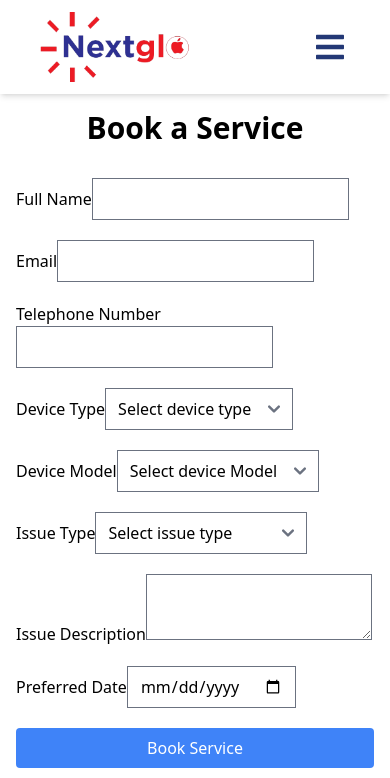
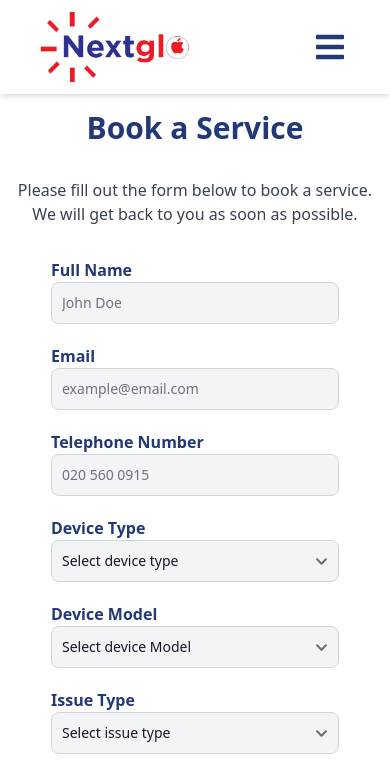
Before and after one commit to f90dErry/nextglo-repairs, a React (Vite) app: page /booking in a window 390 px wide. Shown: the top 778 px of the page. Built offline with nearby package versions, Linux system fonts and the light colour scheme.

Commit message:
booking page
Finished with the booking page on mobile screens, will have to add an animated image on large screens

```diff
--- a/src/components/Hero.jsx
+++ b/src/components/Hero.jsx
@@ -3,6 +3,7 @@ import iPad from '../assets/images/iPad.jpg'
 import iPhone from '../assets/images/iPhone.jpg'
 import Macbook from '../assets/images/Macbook.jpg'
 import { ReactTyped } from 'react-typed'
+import { Link } from 'react-router-dom'
 
 const Hero = () => {
   const [index, setIndex] = useState(0)
@@ -59,12 +60,14 @@ const Hero = () => {
           ensuring quality service and quick turnaround.
         </p>
 
-        <button
-          className='mt-8 bg-blue-900 text-white font-bold py-3 px-6 rounded-full
+        <Link to='/booking'>
+          <button
+            className='mt-8 bg-blue-900 text-white font-bold py-3 px-6 rounded-full
         md:hover:bg-red-600 md:hover:scale-105 md:transform md:transition-all md:duration-300 md:shadow-lg md:hover:shadow-xl'
-        >
-          Book a Session
-        </button>
+          >
+            Book a Session
+          </button>
+        </Link>
       </div>
 
       <div className='w-full h-[250px] md:max-w-[1400px] md:h-[350px] md:w-[600px] m-auto relative group'>
--- a/src/components/Navbar.jsx
+++ b/src/components/Navbar.jsx
@@ -35,6 +35,7 @@ const Navbar = () => {
           <Link
             key={item.link}
             to={item.link}
+            onClick={() => setIsMenuOpen(false)}
             className='text-blue-900 hover:underline-offset-8 hover:underline hover:text-red-500 transition-colors duration-200 font-bold text-lg'
           >
             {item.linkName}
--- a/src/components/ServiceOverview.jsx
+++ b/src/components/ServiceOverview.jsx
@@ -2,6 +2,7 @@ import React from 'react'
 import ipadVector from '../assets/images/ipadVector.png'
 import iphoneVector from '../assets/images/iphoneVector.png'
 import laptop from '../assets/images/laptop.png'
+import { Link } from 'react-router-dom'
 
 const ServiceOverview = () => {
   const repairs = [
@@ -41,12 +42,15 @@ const ServiceOverview = () => {
             alt='vector'
             className='h-[100px]  object-cover '
           />
-          <button
-            className='mt-8 text-blue-900 font-bold py-3 px-6 rounded-full
+
+          <Link to='/booking'>
+            <button
+              className='mt-8 text-blue-900 font-bold py-3 px-6 rounded-full
             md:hover:bg-red-600 md:hover:text-white border-solid md:hover:border-none border-blue-900 border-2 md:hover:scale-105 md:transform md:transition-all md:duration-300 md:shadow-lg md:hover:shadow-xl'
-          >
-            Book a Session
-          </button>
+            >
+              Book a Session
+            </button>
+          </Link>
         </section>
       ))}
     </div>
--- a/src/pages/Booking.jsx
+++ b/src/pages/Booking.jsx
@@ -126,56 +126,67 @@ const Booking = () => {
   }
 
   return (
-    <div className='max-w2xl mx-auto p-4'>
-      <header className='text-3xl font-bold text-center mb-8'>
+    <div className='mx-auto p-4'>
+      <header className='text-3xl font-bold text-center mb-8 text-blue-900'>
         Book a Service
       </header>
 
-      <main>
-        <form onSubmit={onSubmit} className='space-y-5'>
-          <div className='block'>
-            <label className=''>Full Name</label>
+      <p className='text-center mb-8 text-gray-700'>
+        Please fill out the form below to book a service. We will get back to
+        you as soon as possible.
+      </p>
+
+      <main className='md:flex md:mb-10 mb-8 md:justify-center md:w-[50%]'>
+        <form
+          onSubmit={onSubmit}
+          className='gap-5 grid-cols-1 md:gap-x-[70px] grid md:grid-cols-2 items-start font-sans  text-blue-900'
+        >
+          <div className='mx-auto'>
+            <label className='font-semibold'>Full Name</label>
             <input
               name='fullName'
               type='text'
               value={fullName}
               onChange={onChange}
               required
-              className=''
+              placeholder='John Doe'
+              className='block bg-gray-100 text-gray-900 border border-gray-300 text-sm rounded-lg focus:ring-blue-500 focus:border-blue-500 p-2.5 w-72'
             />
           </div>
 
-          <div>
-            <label className=''>Email</label>
+          <div className='mx-auto'>
+            <label className='mb-2 font-semibold'>Email</label>
             <input
               type='email'
               name='email'
               value={email}
               onChange={onChange}
               required
-              className=''
+              placeholder='example@email.com'
+              className='block bg-gray-100 text-gray-900 border border-gray-300 text-sm rounded-lg focus:ring-blue-500 focus:border-blue-500 p-2.5 w-72'
             />
           </div>
 
-          <div>
-            <label className=''>Telephone Number</label>
+          <div className='mx-auto'>
+            <label className='mb-2 font-semibold'>Telephone Number</label>
             <input
               type='tel'
               name='phone'
               value={phone}
               onChange={onChange}
               required
-              className=''
+              placeholder='020 560 0915'
+              className='block bg-gray-100 text-gray-900 border border-gray-300 text-sm rounded-lg focus:ring-blue-500 focus:border-blue-500 p-2.5 w-72'
             />
           </div>
 
-          <div>
-            <label className=''> Device Type</label>
+          <div className='mx-auto'>
+            <label className='mb-2 font-semibold'> Device Type</label>
             <select
               name='deviceType'
               value={deviceType}
               required
-              className=''
+              className='block bg-gray-100 text-gray-900 border border-gray-300 text-sm rounded-lg focus:ring-blue-500 focus:border-blue-500 p-2.5 w-72'
               onChange={onChange}
             >
               <option>Select device type</option>
@@ -187,13 +198,13 @@ const Booking = () => {
             </select>
           </div>
 
-          <div>
-            <label className=''> Device Model</label>
+          <div className='mx-auto'>
+            <label className='mb-2 font-semibold'> Device Model</label>
             <select
               name='deviceModel'
               value={deviceModel}
               required
-              className=''
+              className='block bg-gray-100 text-gray-900 border border-gray-300 text-sm rounded-lg focus:ring-blue-500 focus:border-blue-500 p-2.5 w-72'
               onChange={onChange}
             >
               <option>Select device Model</option>
@@ -206,14 +217,14 @@ const Booking = () => {
             </select>
           </div>
 
-          <div>
-            <label className=''>Issue Type</label>
+          <div className='mx-auto'>
+            <label className='mb-2 font-semibold'>Issue Type</label>
             <select
               name='issueType'
               value={issueType}
               onChange={onChange}
               required
-              className=''
+              className='block bg-gray-100 text-gray-900 border border-gray-300 text-sm rounded-lg focus:ring-blue-500 focus:border-blue-500 p-2.5 w-72'
             >
               <option value=''>Select issue type</option>
               <option value='screen'>Screen Repair</option>
@@ -224,38 +235,38 @@ const Booking = () => {
             </select>
           </div>
 
-          <div>
-            <label className=''>Issue Description</label>
+          <div className='mx-auto'>
+            <label className='mb-2 font-semibold'>Issue Description</label>
             <textarea
               name='issueDescription'
               value={issueDescription}
               onChange={onChange}
-              className=''
+              className='block bg-gray-100 text-gray-900 border border-gray-300 text-sm rounded-lg focus:ring-blue-500 focus:border-blue-500 p-2.5 w-72 h-[150px]'
             ></textarea>
           </div>
 
-          <div>
-            <label className=''>Preferred Date</label>
+          {/* <div>
+            <label className='mb-2 font-semibold'>Preferred Date</label>
             <input
               type='date'
               name='date'
               value={date}
               onChange={onChange}
               required
-              className=''
+              className='block bg-gray-100 text-gray-900 border border-gray-300 text-sm rounded-lg focus:ring-blue-500 focus:border-blue-500 p-2.5 w-64'
             />
-          </div>
+          </div> */}
 
           <button
             type='submit'
             disabled={isLoading}
-            className={`w-full py-2 px-4 rounded transition-colors ${
+            className={`w-48 py-3 mx-auto md:mt-3 mt-2 rounded-lg transition-colors ${
               isLoading
                 ? 'bg-gray-400 cursor-not-allowed'
-                : 'bg-blue-500 hover:bg-blue-600 text-white'
+                : 'bg-blue-700 hover:bg-blue-800 text-xl  md:text-lg font-bold text-white'
             }`}
           >
-            {isLoading ? 'Sending...' : 'Book Service'}
+            {isLoading ? 'Sending...' : 'Submit'}
           </button>
         </form>
       </main>
```
